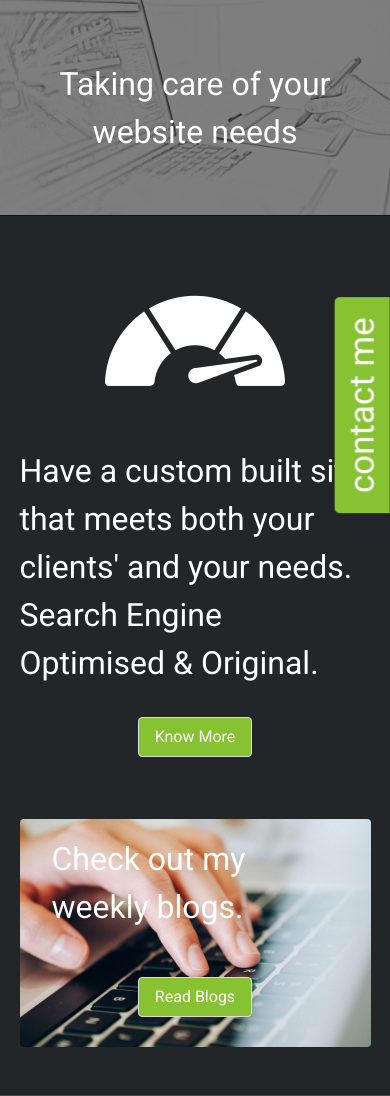
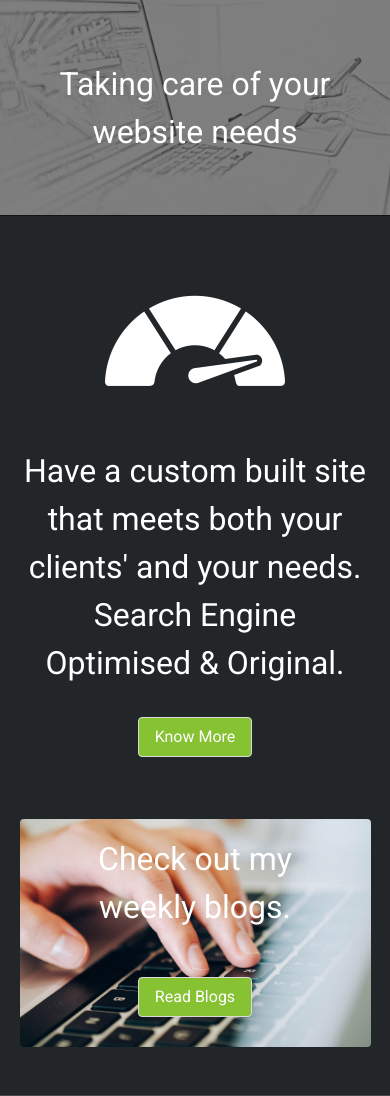
Before and after one commit to Domchap90/resume, a Django app: page / in a window 390 px wide. Shown: the part 44-1140 px from the top of the page. Run offline with Django 3.2, Linux system fonts and the light colour scheme; some libraries are stand-ins or nearby versions; some web fonts are replaced.

Commit message:
Index page responsive.

```diff
--- a/home/templates/home/about.html
+++ b/home/templates/home/about.html
@@ -231,10 +231,5 @@
         </div>
     </div>
 
-    <div id="contact_tab">
-        <a href="#">contact me</a>
-    </div>
-
-
 </div>
 {% endblock %}
--- a/home/templates/home/index.html
+++ b/home/templates/home/index.html
@@ -11,9 +11,6 @@
         </div>
     </div>
 
-    <div id="contact_tab">
-        <a href="#">contact me</a>
-    </div>
 
     <section class="hero feature">
         <div class="container central-container">
--- a/static/css/base.css
+++ b/static/css/base.css
@@ -280,6 +280,7 @@ section {
     font-family: var(--paragraph-text-font);
     font-size: 2rem;
     color: var(--primary-text-color);
+    text-align: center;
 }
 
 .image-container {
--- a/templates/base.html
+++ b/templates/base.html
@@ -76,6 +76,10 @@
 
         </header>
 
+        <div class="is-hidden-mobile" id="contact_tab">
+            <a href="#">contact me</a>
+        </div>
+
         {% block content %}
         {% endblock %}
 
```
